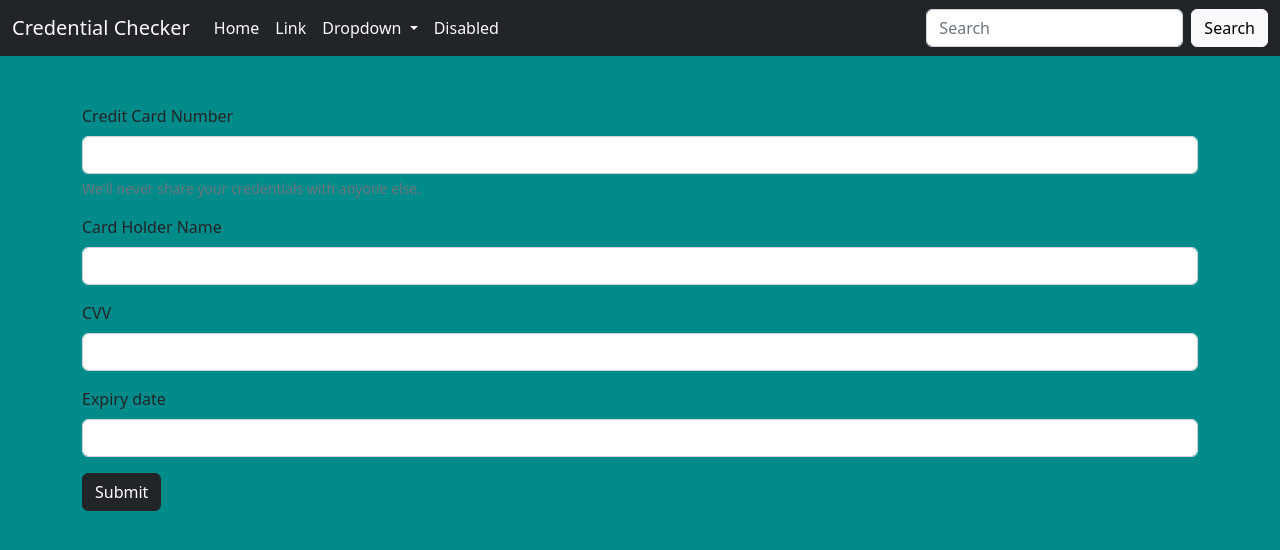
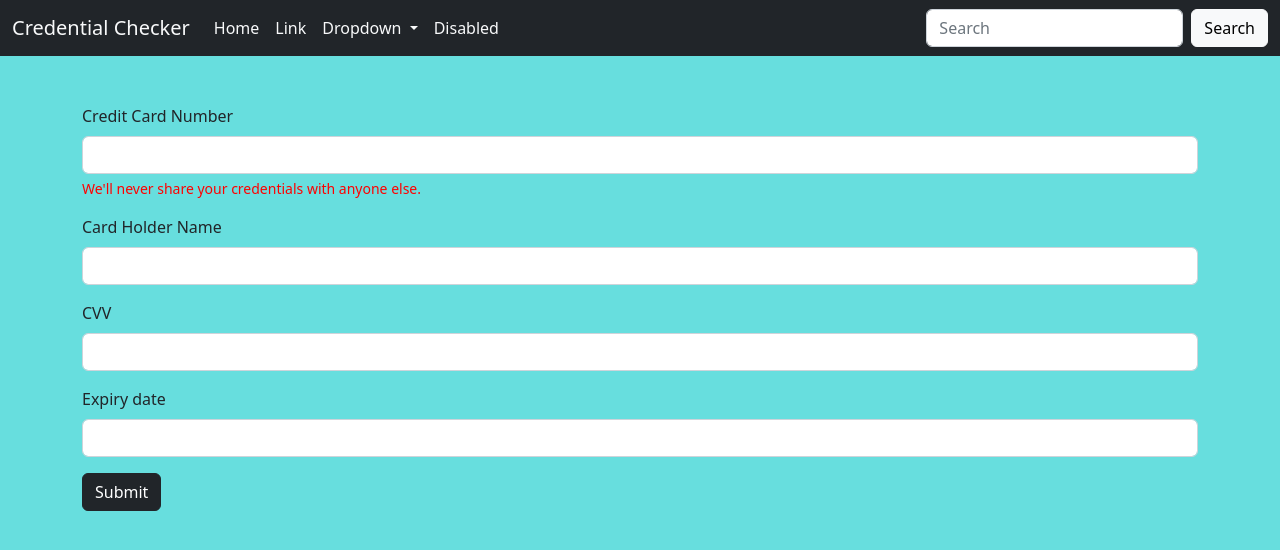
Before and after one commit to anupamchaudhary131/Credit-Card-Detector, a Django app: page / in a window 1280 px wide. Shown: the top 550 px of the page. Run offline with Django 4.2, Linux system fonts and the light colour scheme.

Commit message:
final commit

```diff
--- a/mainCodeSpace/templates/index.html
+++ b/mainCodeSpace/templates/index.html
@@ -7,14 +7,18 @@
     <link href="https://cdn.jsdelivr.net/npm/bootstrap@5.2.3/dist/css/bootstrap.min.css" rel="stylesheet" integrity="sha384-rbsA2VBKQhggwzxH7pPCaAqO46MgnOM80zW1RWuH61DGLwZJEdK2Kadq2F9CUG65" crossorigin="anonymous">
     <style>
       .form-control:focus {
-          color: #212529;
+          color: #3e444a;
           background-color: #fff;
           border-color: black;
           outline: 0;
           box-shadow: 0 0 0 0.25rem rgb(210 210 210);
       }
       body{
-        background-color: darkcyan;
+        background-color: rgb(103, 222, 222);
+      }
+      #emailHelp
+      {
+        color: red;
       }
     </style>
   </head>
@@ -69,7 +73,7 @@
     <form class="container mt-5" action="/handlecredentials" method="post"> {% csrf_token %}
         <div class="mb-3">
           <label for="exampleInputEmail1" class="form-label">Credit Card Number</label>
-          <input name="cardNum" type="text" class="form-control" id="exampleInputEmail1" aria-describedby="emailHelp" required>
+          <input name="cardNum" type="number" class="form-control" id="exampleInputEmail1" aria-describedby="emailHelp" required>
           <div id="emailHelp" class="form-text">We'll never share your credentials with anyone else.</div>
         </div>
         <div class="mb-3">
```
